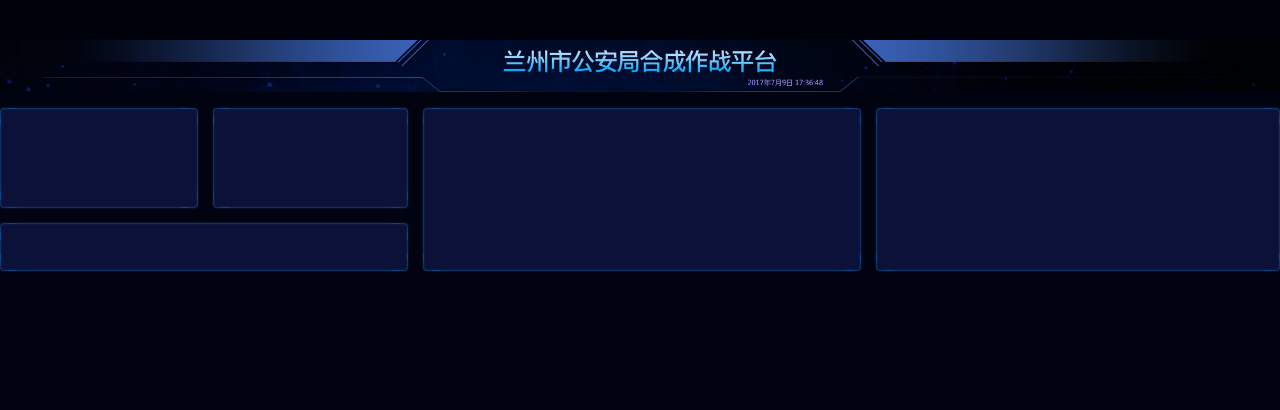
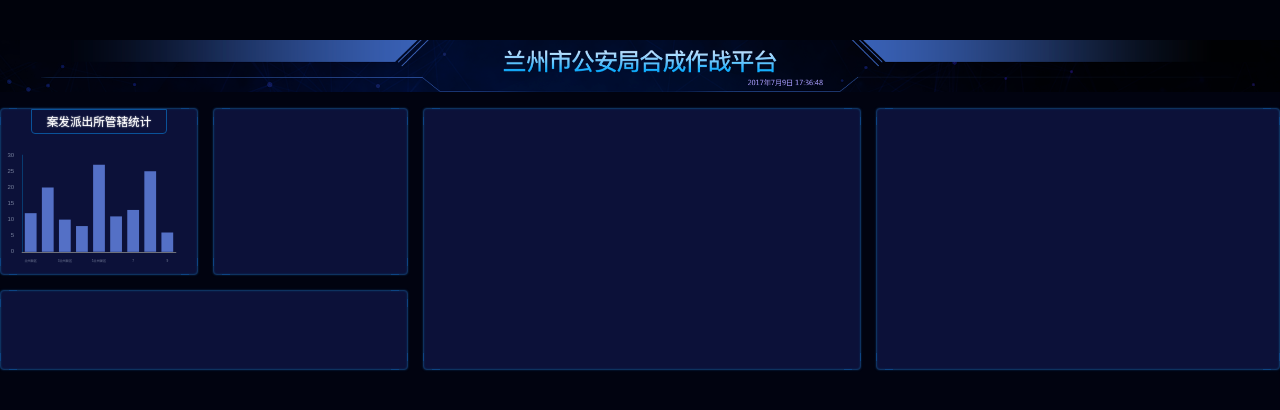
Before and after one commit to wszzj/large-screen, a React (Vite) app: page / in a window 1280 px wide. Shown: the top 410 px of the page. Built offline with nearby package versions, Linux system fonts and the light colour scheme.

Commit message:
引入ECharts，完成折线图

```diff
--- a/package.json
+++ b/package.json
@@ -10,6 +10,7 @@
     "preview": "vite preview"
   },
   "dependencies": {
+    "echarts": "^5.4.3",
     "history": "^5.3.0",
     "react": "^18.2.0",
     "react-dom": "^18.2.0",
--- /dev/null
+++ b/src/components/chart1.tsx
@@ -0,0 +1,70 @@
+import { useEffect, useRef } from "react";
+import * as echarts from "echarts";
+import pageWidth from "../lib/pageWidth";
+
+const px = (n: number) => {
+  return (n / 2420) * pageWidth;
+};
+export const Chart1 = () => {
+  const divRef = useRef(null);
+  useEffect(() => {
+    const myChart = echarts.init(divRef.current);
+    myChart.setOption({
+      textStyle: { fontSize: px(12), color: "#79839e" },
+      xAxis: {
+        data: [
+          "兰州新区",
+          "2兰州新区",
+          "3兰州新区",
+          "4兰州新区",
+          "5兰州新区",
+          "6兰州新区",
+          "7",
+          "8",
+          "9",
+        ],
+        axisTick: false,
+        axisLabel: {
+          fontSize: px(6),
+          formatter(value: string) {
+            if (value.length > 2) {
+              const list = value.split(" ");
+              list.splice(2, 0, "\n");
+              return list.join("");
+            } else {
+              return value;
+            }
+          },
+        },
+      },
+      grid: {
+        x: px(40),
+        y: px(40),
+        x2: px(40),
+        y2: px(40),
+      },
+      yAxis: {
+        splitLine: { show: false },
+        axisLabel: {
+          fontSize: 6,
+        },
+        axisLine: {
+          show: true,
+          lineStyle: { color: "#083B70" },
+        },
+      },
+      series: [
+        {
+          data: [12, 20, 10, 8, 27, 11, 13, 25, 6],
+          type: "bar",
+        },
+      ],
+    });
+  });
+  return (
+    <div className="statistics bordered">
+      <h2>案发派出所管辖统计</h2>
+      <div ref={divRef} className="chart"></div>
+    </div>
+  );
+};
--- /dev/null
+++ b/src/lib/pageWidth.ts
@@ -0,0 +1,5 @@
+const clientWidth = document.documentElement.clientWidth;
+const clientHeight = document.documentElement.clientHeight;
+const pageWidth =
+  clientWidth / clientHeight > 16 / 9 ? clientHeight * (16 / 9) : clientWidth;
+export default pageWidth;
--- a/src/pages/home.scss
+++ b/src/pages/home.scss
@@ -1,10 +1,11 @@
-@import '../shared/help.scss';
+@import '../shared/helper.scss';
 
 .home {
-    flex: 1;
     display: flex;
     flex-direction: column;
+    flex: 1;
     background: #010310;
+    color: white;
 
     >header {
         height: px(99);
@@ -22,6 +23,10 @@
         grid-row-gap: px(28);
 
         >section {
+            text-align: center;
+        }
+
+        .bordered {
             border: 1px solid #0f3362;
             border-radius: 4px;
             position: relative;
@@ -49,9 +54,9 @@
         }
 
         >.section1 {
-            height: 100px;
             grid-area: box1;
         }
+
 
         >.section2 {
 
@@ -69,5 +74,29 @@
         >.section5 {
             grid-area: box5;
         }
+
+        .statistics {
+            height: px(315);
+            display: flex;
+            flex-direction: column;
+            align-items: center;
+
+            >h2 {
+                flex-shrink: 0;
+                border: 1px solid #0a5299;
+                border-bottom-left-radius: 4px;
+                border-bottom-right-radius: 4px;
+                font-size: px(22);
+                line-height: px(24);
+                padding: px(10) px(28);
+                text-shadow: 0 0 px(3) white;
+            }
+
+            >.chart {
+                width: 100%;
+                flex: 1;
+            }
+
+        }
     }
 }
--- a/src/pages/home.tsx
+++ b/src/pages/home.tsx
@@ -1,17 +1,19 @@
 import "./home.scss";
 import headerBg from "../images/header.png";
-
+import { Chart1 } from "../components/chart1";
 export const Home = () => {
   return (
     <div className="App">
       <div className="home">
         <header style={{ backgroundImage: `url(${headerBg})` }}></header>
         <main>
-          <section className="section1"></section>
-          <section className="section2"></section>
-          <section className="section3"></section>
-          <section className="section4"></section>
-          <section className="section5"></section>
+          <section className="section1">
+            <Chart1 />
+          </section>
+          <section className="bordered section2"></section>
+          <section className="bordered section3"></section>
+          <section className="bordered section4"></section>
+          <section className="bordered section5"></section>
         </main>
       </div>
     </div>
--- a/src/shared/style.scss
+++ b/src/shared/style.scss
@@ -1,4 +1,4 @@
-@import './help.scss';
+@import './helper.scss';
 
 body {
     margin: 0;
@@ -47,3 +47,11 @@
     display: flex;
     flex-direction: column;
 }
+
+h1,
+h2,
+h3,
+h4,
+h5 {
+    font-size: px(16);
+}
```
Also changed, not shown: src/shared/helper.scss (renamed from src/shared/help.scss), 2 other files (tests, documents, lock files or other folders).
